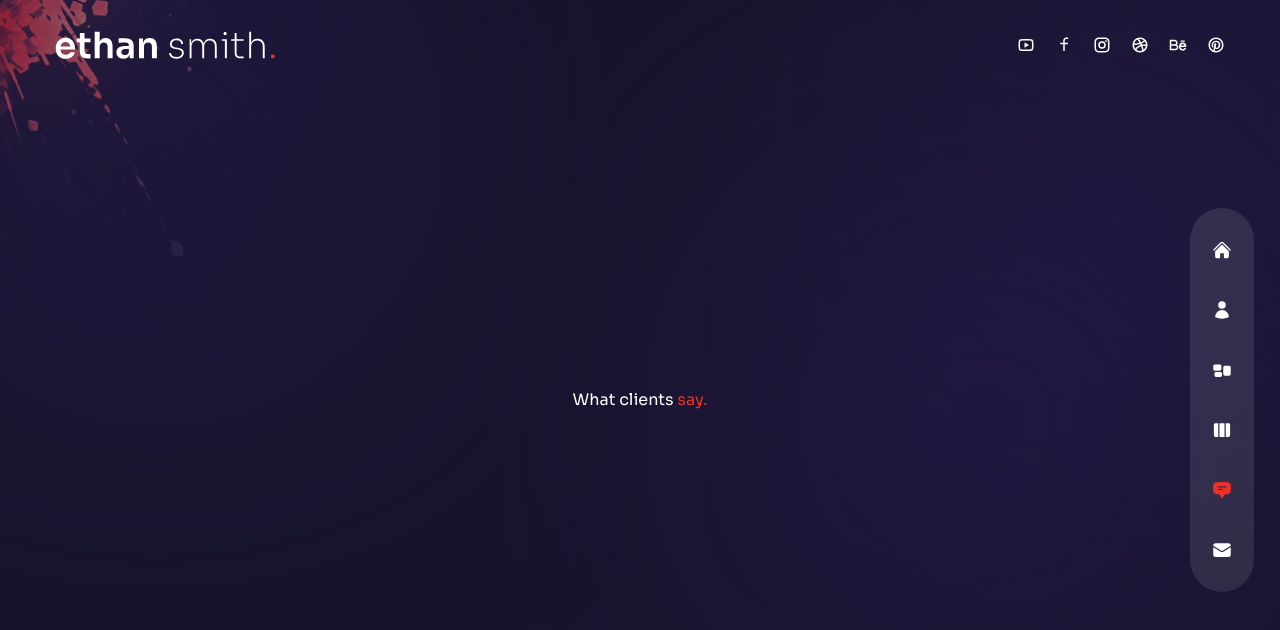
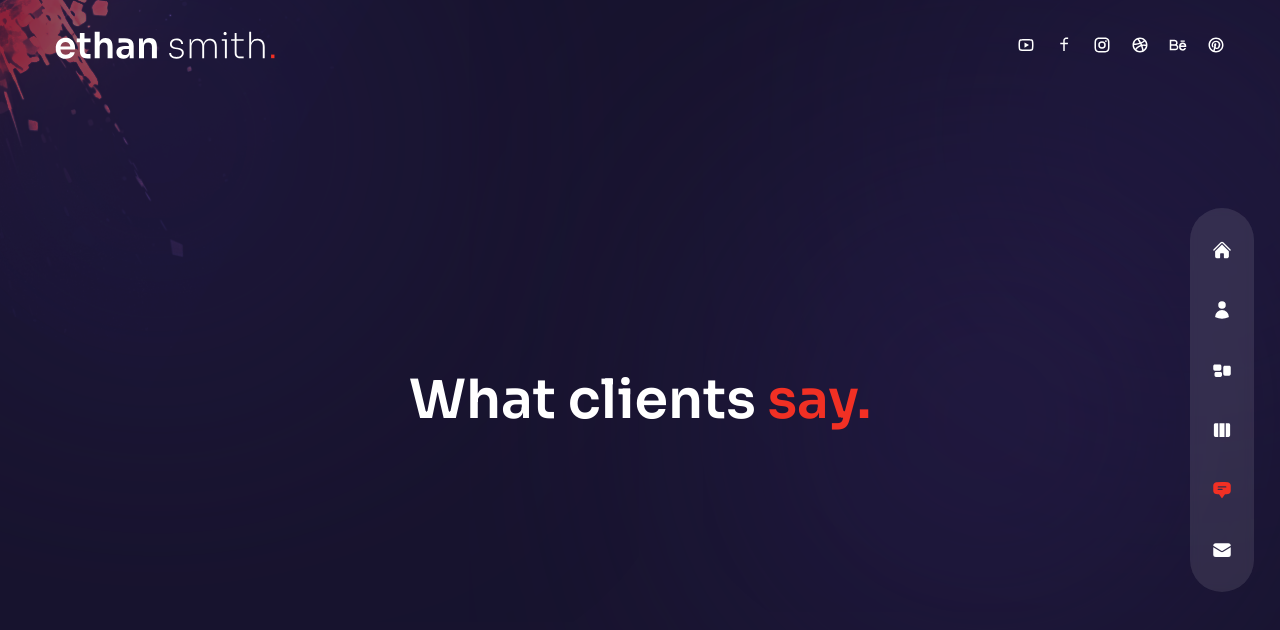
Before and after one commit to erickdc7/react-portfolio-2, a Next.js app: page /testimonials in a window 1280 px wide. Shown: the top 630 px of the page. Built offline with nearby package versions, Linux system fonts and the light colour scheme.

Commit message:
add title styles

```diff
--- a/pages/testimonials/index.js
+++ b/pages/testimonials/index.js
@@ -5,7 +5,9 @@ const Testimonials = () => {
   return (
     <div className="h-full bg-primary/30 py-32 text-center">
       <div className="container mx-auto h-full flex flex-col justify-center">
-        <h2>What clients <span className="text-accent">say.</span></h2>
+        <h2 className="h2 mb-8 xl:mb-0">
+          What clients <span className="text-accent">say.</span>
+        </h2>
       </div>
     </div>
   );
```
